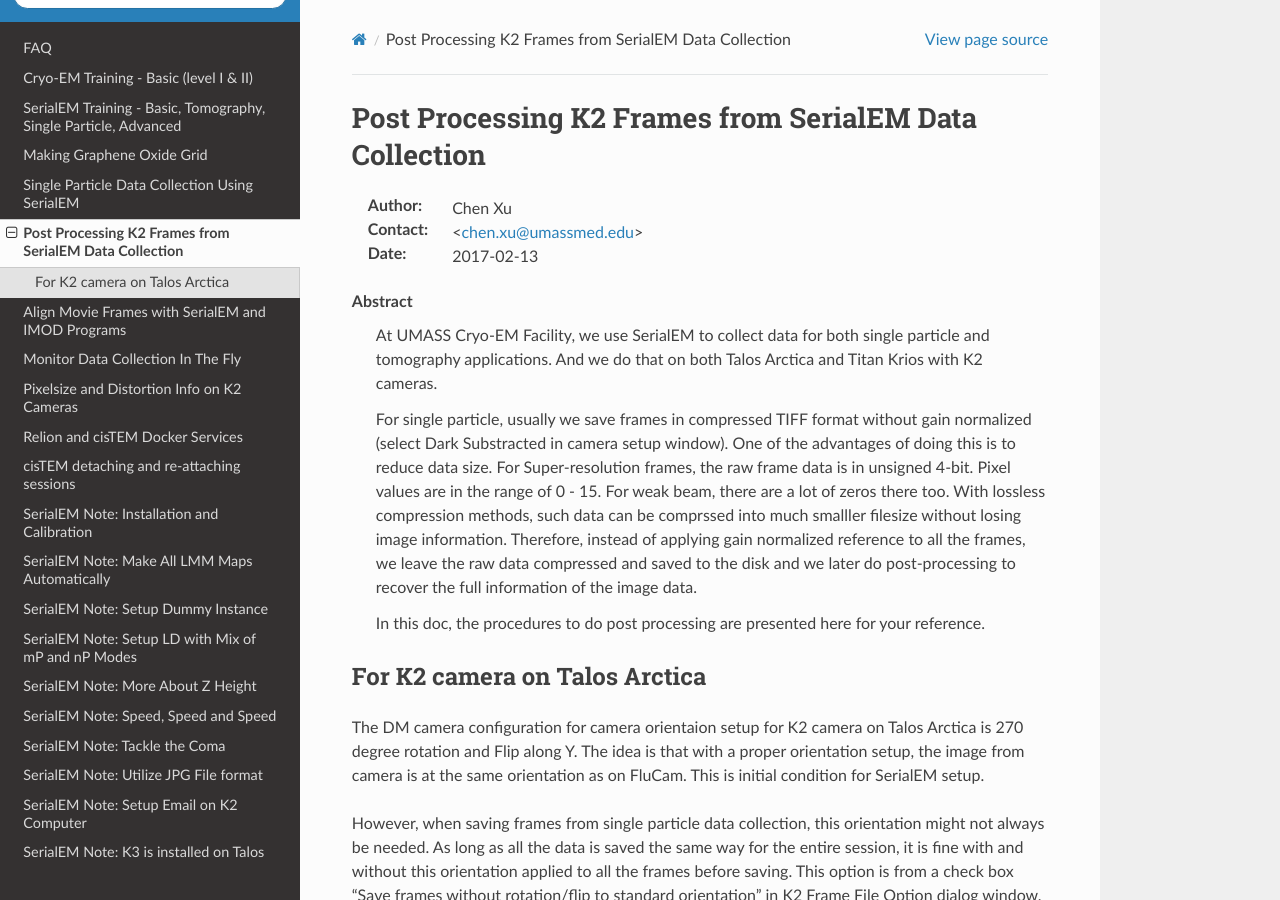
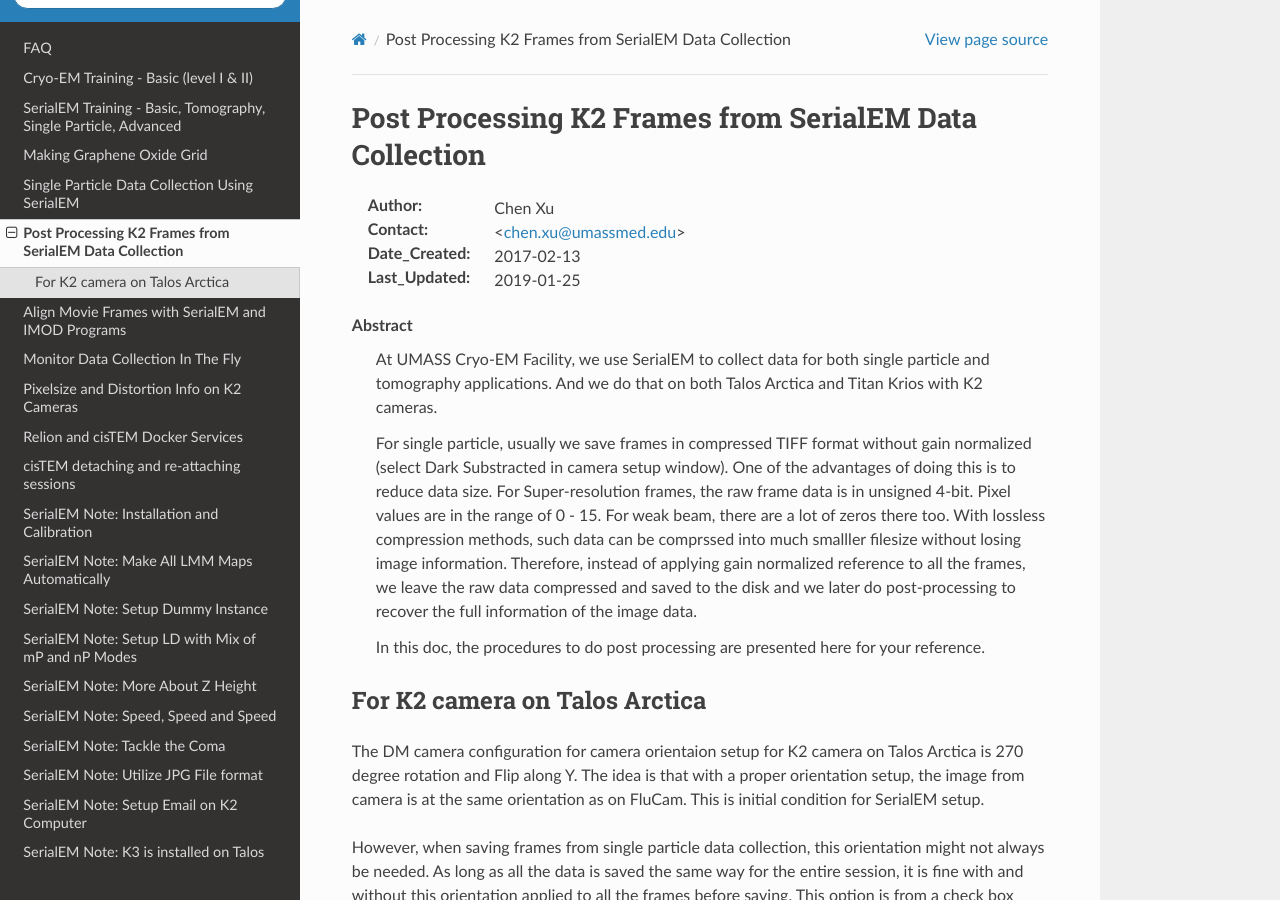
Before and after one commit to xuchen66/sphinx-emdocs, a Sphinx documentation site: the page built from source/post-process-k2-frames.rst, in a window 1280 px wide and 900 px high. Built offline with Sphinx 7.4.7 and the Read the Docs theme 2.0.0, drawn with Linux system fonts in a browser that asks for light colours; pages that are not in the unit, such as notebooks, are missing from menus.

Commit message:
Update post-process-k2-frames.rst

```diff
--- a/source/post-process-k2-frames.rst
+++ b/source/post-process-k2-frames.rst
@@ -5,7 +5,8 @@
 
 :Author: Chen Xu
 :Contact: <chen.xu@umassmed.edu>
-:Date: 2017-02-13
+:Date_Created: 2017-02-13
+:Last_Updated: 2019-01-25
 
 .. glossary::
 
@@ -107,7 +108,7 @@
 
        but if you want to apply the regular scaling factor, the output will need to be integers and the command is
 
-        .. code-block:: none
+       .. code-block:: none
 
             clip unpack -n scalingFactor  -m 1  fileWithFrames  gainReference.mrc  normalizedFrames.mrc
 
```
